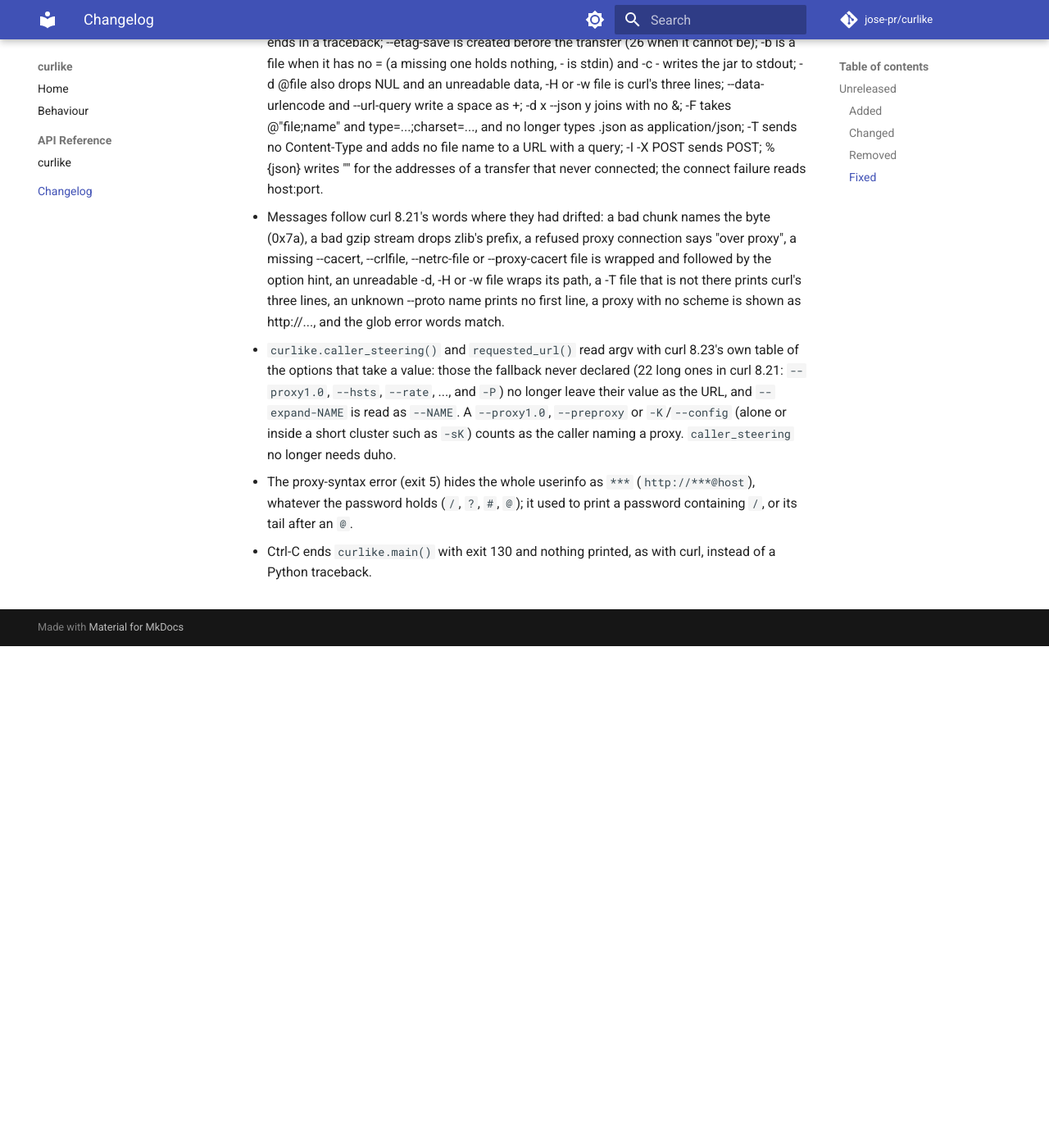
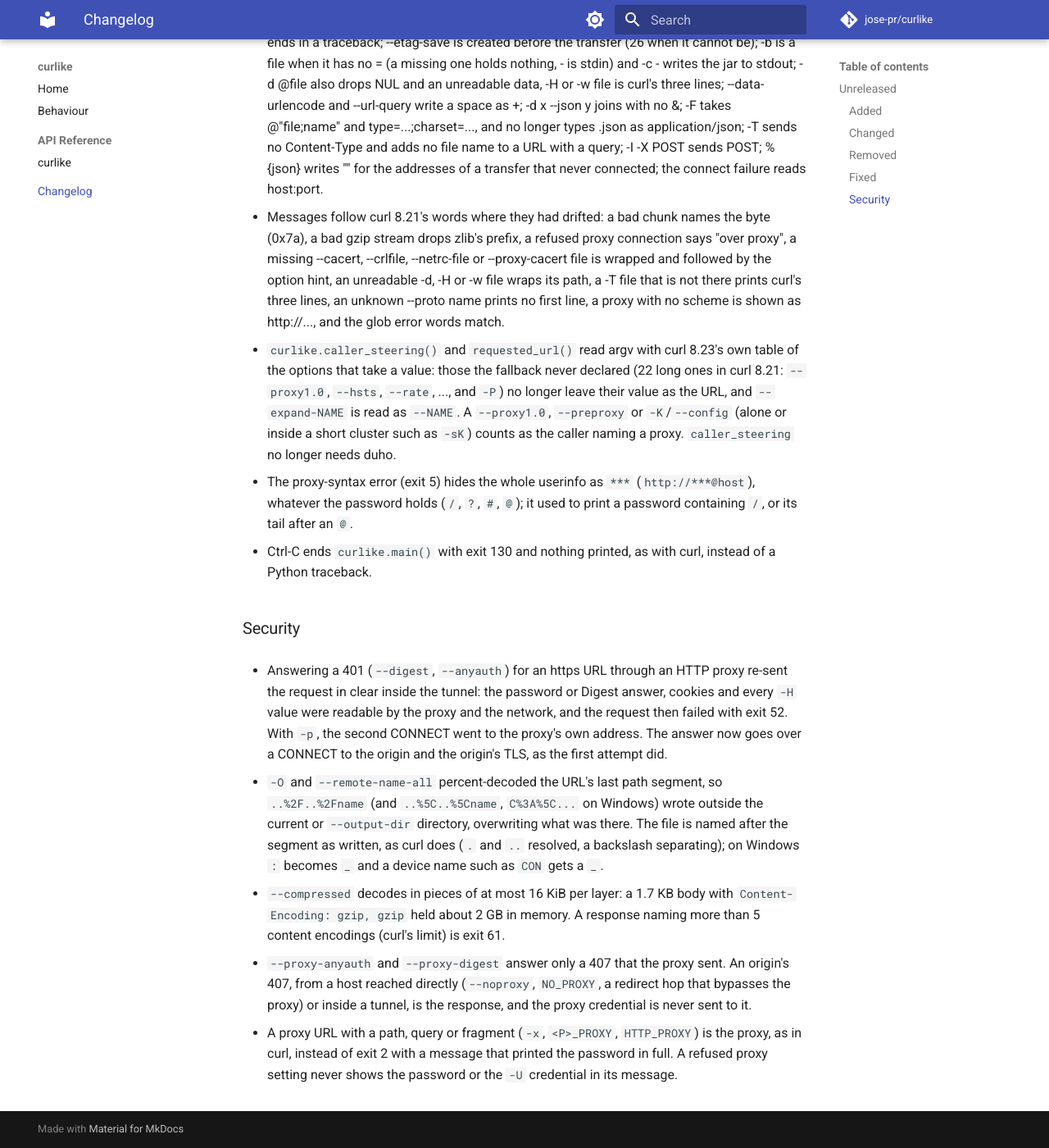
Before and after one commit to jose-pr/curlike, an MkDocs documentation site: the page built from docs/changelog.md, in a window 1280 px wide and 1400 px high, scrolled down 3949 px. Shown: the whole window at 82% size. Built offline with MkDocs 1.6.1 and Material for MkDocs 9.7.7, drawn with Linux system fonts in a browser that asks for light colours; comment, search, counter and statistics services are not loaded; before the commit the page ends 4737 px from its top, so only the background shows below that.

Commit message:
docs: changelog and behaviour notes for the security fixes; version 0.1.0.dev19
The Security section of the changelog covers the tunnelled challenge answer,
the -O file name, the --compressed bounds and 5-encoding limit, the 407 that
only the proxy's own gets, and proxy URLs with a path. The shipped header and
the behaviour page state each. Version 0.1.0.dev18 becomes 0.1.0.dev19.

```diff
--- a/CHANGELOG.md
+++ b/CHANGELOG.md
@@ -215,3 +215,33 @@ and this project adheres to [Semantic Versioning](https://semver.org/).
 
 - Ctrl-C ends `curlike.main()` with exit 130 and nothing printed, as with curl,
   instead of a Python traceback.
+
+### Security
+
+- Answering a 401 (`--digest`, `--anyauth`) for an https URL through an HTTP
+  proxy re-sent the request in clear inside the tunnel: the password or Digest
+  answer, cookies and every `-H` value were readable by the proxy and the
+  network, and the request then failed with exit 52. With `-p`, the second
+  CONNECT went to the proxy's own address. The answer now goes over a CONNECT
+  to the origin and the origin's TLS, as the first attempt did.
+
+- `-O` and `--remote-name-all` percent-decoded the URL's last path segment, so
+  `..%2F..%2Fname` (and `..%5C..%5Cname`, `C%3A%5C...` on Windows) wrote
+  outside the current or `--output-dir` directory, overwriting what was there.
+  The file is named after the segment as written, as curl does (`.` and `..`
+  resolved, a backslash separating); on Windows `:` becomes `_` and a device
+  name such as `CON` gets a `_`.
+
+- `--compressed` decodes in pieces of at most 16 KiB per layer: a 1.7 KB body
+  with `Content-Encoding: gzip, gzip` held about 2 GB in memory. A response
+  naming more than 5 content encodings (curl's limit) is exit 61.
+
+- `--proxy-anyauth` and `--proxy-digest` answer only a 407 that the proxy
+  sent. An origin's 407, from a host reached directly (`--noproxy`,
+  `NO_PROXY`, a redirect hop that bypasses the proxy) or inside a tunnel, is
+  the response, and the proxy credential is never sent to it.
+
+- A proxy URL with a path, query or fragment (`-x`, `<P>_PROXY`, `HTTP_PROXY`)
+  is the proxy, as in curl, instead of exit 2 with a message that printed the
+  password in full. A refused proxy setting never shows the password or the
+  `-U` credential in its message.
--- a/pyproject.toml
+++ b/pyproject.toml
@@ -5,7 +5,7 @@ build-backend = "hatchling.build"
 
 [project]
 name = "curlike"
-version = "0.1.0.dev18"
+version = "0.1.0.dev19"
 authors = [{ name = "jose-pr", email = "jose-pr@coqui.dev" }]
 description = "A drop-in curl: the real curl when there is one, with syshttp's proxy and hooks applied, else a curl-compatible command over the standard library"
 readme = "README.md"
```
Also changed, not shown: docs/behaviour.md (+16 -7 lines), src/curlike/AGENTS.md (+16 -7 lines).
